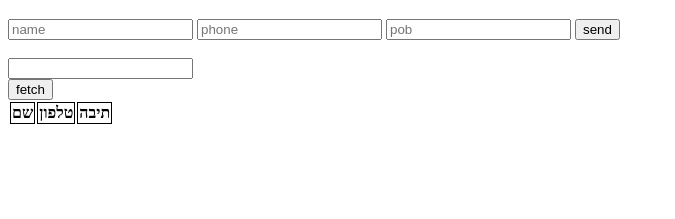
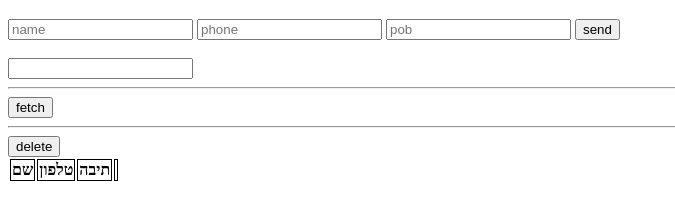
Before and after one commit to amird55/pobox_spa, a website: page Views/spa_main.html in a window 1280 px wide. Shown: the part 61-280 px from the top of the page, without its empty margins (0-675 px from the left). Drawn offline with Linux system fonts and the light colour scheme; no server answers.

Commit message:
client side delete

```diff
--- a/Views/spa_main.html
+++ b/Views/spa_main.html
@@ -21,14 +21,17 @@
 </div>
 <br/>
 <input type="search" id="filterField" oninput="CreateTble();">
-<br/>
+<hr/>
 <button onclick="getList();">fetch</button>
+<hr/>
+<button onclick="deleteLine();">delete</button>
 <table>
     <thead>
     <tr>
         <th>שם</th>
         <th>טלפון</th>
         <th>תיבה</th>
+        <th></th>
     </tr>
     </thead>
     <tbody id="mainTable">  </tbody>
@@ -56,6 +59,7 @@
             str+="<td>"+line.name+"</td>";
             str+=`<td>${line.phone}</td>`;
             str+=`<td>${line.pobox}</td>`;
+            str+=`<td><button onclick="deleteLine(${line.idxOnServer});">delete</button></td>`;
             str+="</tr>";
         }
         document.getElementById("mainTable").innerHTML=str;
@@ -66,6 +70,9 @@
         // console.log("response=",response);
         let data = await response.json();
         console.log("data=",data);
+        for(let k in data){
+            data[k].idxOnServer=k;
+        }
         raw_data = data;
         CreateTble();
     }
@@ -86,6 +93,21 @@
         // console.log(data);
         getList();
     }
+    async function deleteLine(id) {
+        let objToServer={};
+        objToServer.idx=id;
+        let response = await fetch('/Delete', {
+                method: 'POST',
+                headers: {
+                    'Content-Type': 'application/json'
+                },
+                body: JSON.stringify(objToServer)
+            }
+        );
+        // let data = await response.json();
+        // console.log(data);
+        getList();
+    }
 
     getList();
 </script>
```
